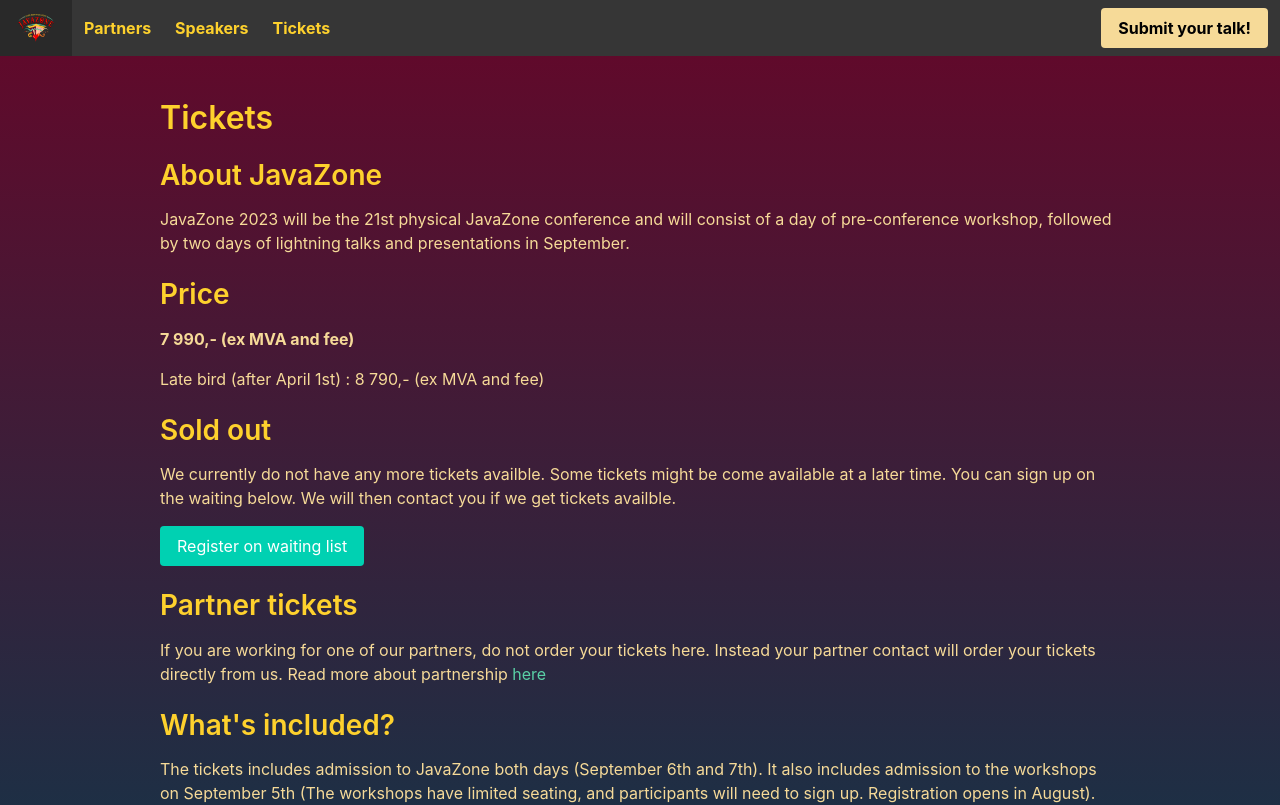
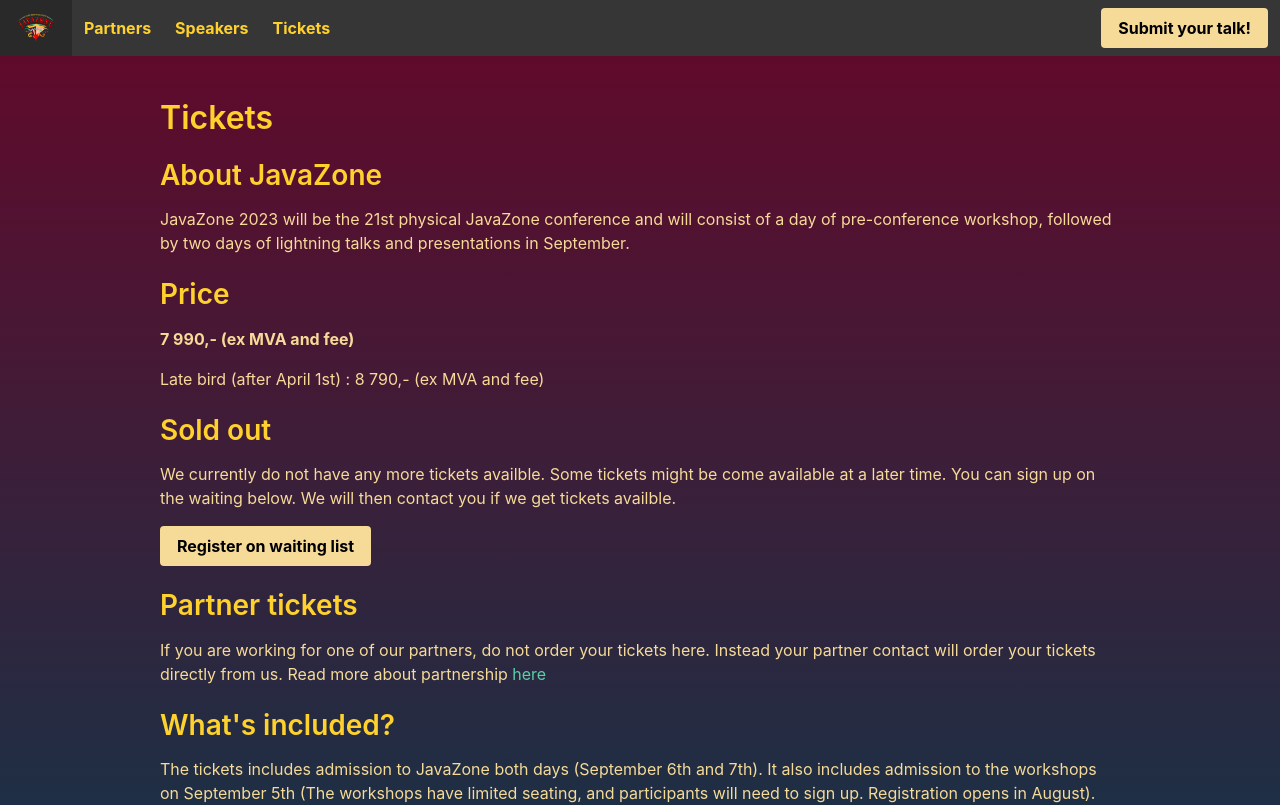
Before and after one commit to javaBin/2023.javazone.no, a Next.js app: page /tickets in a window 1280 px wide. Shown: the top 805 px of the page. Built offline with nearby package versions, Linux system fonts and the light colour scheme.

Commit message:
Bytt farge på knapp

```diff
--- a/app/tickets/page.tsx
+++ b/app/tickets/page.tsx
@@ -21,7 +21,7 @@
                 <section className="content is-normal">
                     <h2>Sold out</h2>
                     <p>We currently do not have any more tickets availble. Some tickets might be come available at a later time. You can sign up on the waiting below. We will then contact you if we get tickets availble.</p>
-                    <Link className="button is-primary" href="https://docs.google.com/forms/d/e/1FAIpQLSfnTr0RkltFZO7QpNqPsx_Lwdq-aogH3w5LwhnXkkZ3BGYKbA/viewform?usp=sf_link">Register on waiting list</Link>
+                    <Link className="button is-dark-blue" href="https://docs.google.com/forms/d/e/1FAIpQLSfnTr0RkltFZO7QpNqPsx_Lwdq-aogH3w5LwhnXkkZ3BGYKbA/viewform?usp=sf_link"><b>Register on waiting list</b></Link>
                 </section>
                 <section className="content is-normal">
                     <h2>Partner tickets</h2>
```
